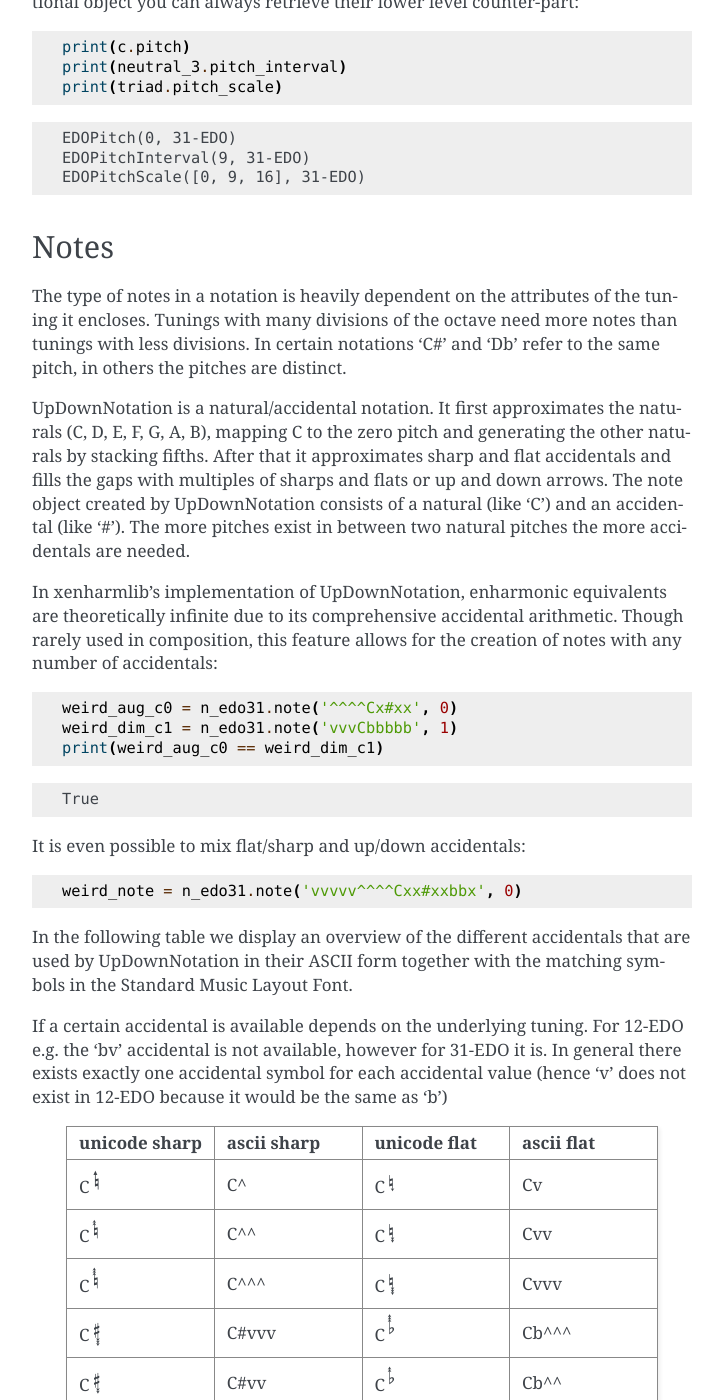
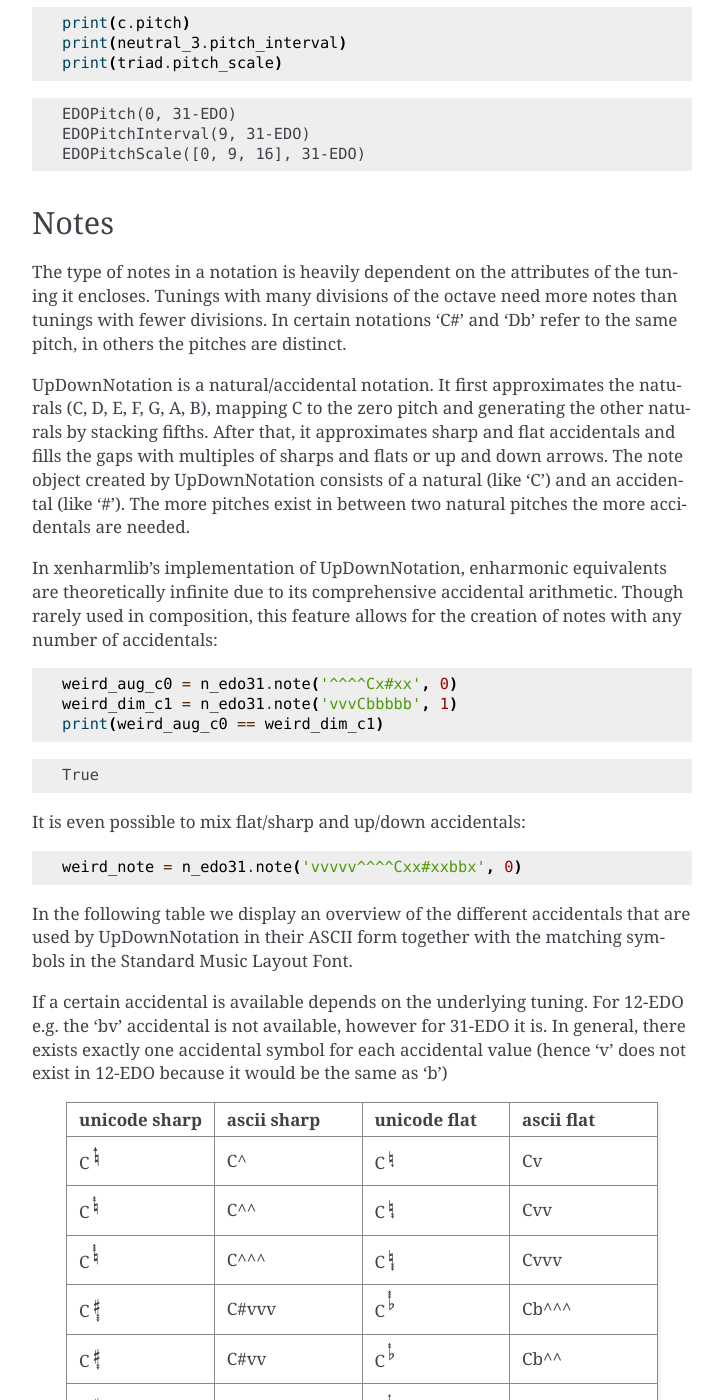
Before and after one commit to retooth2/xenharmlib, a Sphinx documentation site: the page built from doc/quickstart.rst, in a window 1280 px wide and 1400 px high, scrolled down 13438 px. Shown: the whole window, without its empty margins (388-1111 px from the left). Built offline with Sphinx 7.4.7, drawn with Linux system fonts in a browser that asks for light colours; some of the changed text lies outside the part shown.

Commit message:
chore(doc): Spelling, grammar, etc

```diff
--- a/doc/quickstart.rst
+++ b/doc/quickstart.rst
@@ -145,7 +145,7 @@ point math)
 
     17.831543876451384
 
-Speaking of math: Pitches also allow addition, subtraction and scalar
+Speaking of math: Pitches also allow addition, subtraction, and scalar
 multiplication:
 
 .. testcode::
@@ -182,9 +182,9 @@ tuning:
 
 Pitches of periodic tunings (for example the various equal temperaments)
 form pitch classes (or in mathematical terms: equivalency classes in a
-finite group). As a musician you are already familiar with this in the
-standard western notation, since pitches of the same class get assigned
-the same letter. For pitches of periodic tunings the property
+finite group). As a musician, you are already familiar with this in the
+standard Western notation, since pitches of the same class get assigned
+the same letter. For pitches of periodic tunings, the property
 :attr:`~xenharmlib.core.pitch.PeriodicPitch.pc_index` can be used to
 retrieve the pitch class, while the property
 :attr:`~xenharmlib.core.pitch.PeriodicPitch.bi_index` returns the index
@@ -253,7 +253,7 @@ Tunings also allow pitch approximations directly from frequencies
 with the :meth:`~xenharmlib.core.tunings.TuningABC.get_approx_pitch`
 method.
 
-For example if you want the pitch class that best approximates the
+For example, if you want the pitch class that best approximates the
 perfect fifth in a tuning you can do something like this:
 
 .. testcode::
@@ -327,7 +327,7 @@ function:
 
 Similar to pitches intervals are comparable and sortable, also across
 different tunings. Intervals with a smaller frequency ratio are
-considered smaller, and vice versa. For example the fifth interval of
+considered smaller, and vice versa. For example, the fifth interval of
 31-EDO is a bit smaller than the fifth interval of 12-EDO:
 
 .. testcode::
@@ -370,7 +370,7 @@ function.
 
     assert abs(fifth_d) > abs(second_d)
 
-For periodic tunings you can calculate the generator distance, which is
+For periodic tunings, you can calculate the generator distance, which is
 the minimum number of steps from one pitch to the other when iteratively
 adding a generator pitch. A typical example is the minimum distance on
 the circle of fifths. If you e.g. want to sort intervals according to
@@ -439,7 +439,7 @@ something like this:
 Pitch Scales
 ------------------------
 
-Pitch scales are sorted lists of unique pitches. Like pitches they
+Pitch scales are sorted lists of unique pitches. Like pitches, they
 can be constructed through a builder method in the tuning object.
 
 .. testcode::
@@ -512,8 +512,8 @@ tunings:
     )
     assert edo12_fifth in edo24_scale
 
-In general all the operations that are possible on single pitches are
-also possible on scales, for example you can transpose a scale the
+In general, all the operations that are possible on single pitches are
+also possible on scales, for example, you can transpose a scale the
 same way you can transpose pitches:
 
 .. testcode::
@@ -732,9 +732,9 @@ Notation can be a murky thing, especially when it comes to tunings that
 are more novel and don't come with an established cultural tradition.
 Not every notation system makes sense for every tuning. Some systems
 produce very counter-intuitive results when combined with unfitting
-tunings (for example in standard western notation 'E' and 'F' are the
+tunings (for example in standard Western notation 'E' and 'F' are the
 same note in 5-EDO). In this Quickstart we will focus on a notation
-called "up/down notation" which is a superset of the standard western
+called "up/down notation" which is a superset of the standard Western
 notation. Apart from a couple of outliers (like 5-EDO) the system works
 pretty well on a large number of periodic tunings that rely on division
 of the octave.
@@ -755,7 +755,7 @@ pitches of different tunings visible that are sometimes hard to see
 when only represented as integers.
 
 Like the tuning object on the lower level, the notation object provides
-us with builder methods to create notes, intervals and scales.
+us with builder methods to create notes, intervals, and scales.
 
 Individual notes can be created by using the note method which expects
 a pitch class symbol and the base interval index (the octave number in
@@ -790,9 +790,9 @@ Please note that other notations might use different builder arguments
 to create these objects, however the above combination are the most
 common practice.
 
-All notational objects are bound to their lower level equivalent.
+All notational objects are bound to their lower-level equivalent.
 Given a notational object you can always retrieve their lower level
-counter-part:
+counterpart:
 
 .. testcode::
 
@@ -811,13 +811,13 @@ Notes
 
 The type of notes in a notation is heavily dependent on the attributes
 of the tuning it encloses. Tunings with many divisions of the octave
-need more notes than tunings with less divisions. In certain notations
+need more notes than tunings with fewer divisions. In certain notations
 'C#' and 'Db' refer to the same pitch, in others the pitches are
 distinct.
 
 UpDownNotation is a natural/accidental notation. It first approximates
 the naturals (C, D, E, F, G, A, B), mapping C to the zero pitch and
-generating the other naturals by stacking fifths. After that it
+generating the other naturals by stacking fifths. After that, it
 approximates sharp and flat accidentals and fills the gaps with
 multiples of sharps and flats or up and down arrows. The note object
 created by UpDownNotation consists of a natural (like 'C') and an
@@ -851,7 +851,7 @@ with the matching symbols in the Standard Music Layout Font.
 
 If a certain accidental is available depends on the underlying tuning.
 For 12-EDO e.g. the 'bv' accidental is not available, however for 31-EDO
-it is. In general there exists exactly one accidental symbol for each
+it is. In general, there exists exactly one accidental symbol for each
 accidental value (hence 'v' does not exist in 12-EDO because it would be
 the same as 'b')
 
@@ -1079,7 +1079,7 @@ property and the
     0
     11
 
-The pitch class index of the note is 0, because the note refers to the
+The pitch class index of the note is 0 because the note refers to the
 pitch index 12, which has pitch class 0 (the pitch class of 'C').
 In the notation context however it is seen as a 'B' with an accidental
 and 'B' has pitch class 11. You can use this to lump notes together
@@ -1118,7 +1118,7 @@ until now.
 Let's look at the accidentals: In general they signify a deviation
 from a natural pitch, in UpDownNotation they signify a deviation
 *in steps* from the natural pitch. You are probably familiar with
-this from the traditional western system:
+this from the traditional Western system:
 
 .. testcode::
 
@@ -1174,9 +1174,9 @@ sharpness of 2. To move to the next pitch (upwards or downwards) in
     -1
 
 Sometimes you also want to examine notes in regards to their symbols.
-For this purpose natural/accidental notations like UpDownNotation have
+For this purpose, natural/accidental notations like UpDownNotation have
 three properties: One for the pitch class symbol, one for the natural
-class symbol and one for the accidental:
+class symbol, and one for the accidental:
 
 .. testcode::
 
@@ -1191,7 +1191,7 @@ class symbol and one for the accidental:
     ^#
 
 Naturals have their own index system that is closely related
-to the 'roman numeral system' but starting from 0 instead of 1.
+to the 'Roman numeral system' but starting from 0 instead of 1.
 In western piano terms: The natural index of a note is the number
 of successive *white* key presses from the first natural to the
 note while ignoring the accidental of the note:
@@ -1238,11 +1238,11 @@ of natural indices: An augmented *ninth* is only an augmented
 Note Intervals
 -----------------------------------
 
-Today's common western interval notation is shaped by pretty old ideas
+Today's common Western interval notation is shaped by pretty old ideas
 and has been handed down as a tradition for centuries without impactful
 revisitation from a modern eye. Even though every new generation of
 musicians struggles to understand the minute differences of perfect and
-imperfect intervals the system is so deeply ingrained in western
+imperfect intervals the system is so deeply ingrained in Western
 harmonic analysis and composition that it is likely to stay for the
 foreseeable future.
 
@@ -1271,7 +1271,7 @@ appropriate shorthand interval name:
     ('A', 5)
 
 
-As an alternative to the notation builder method you can also use the
+As an alternative to the notation builder method, you can also use the
 interval method of the Note object:
 
 .. testcode::
@@ -1320,7 +1320,7 @@ Note intervals are comparable and sortable by their frequency ratio:
 
     assert P5_31 < P5_12
 
-Interval sortability can come in handy, for example if you want to sort
+Interval sortability can come in handy, for example, if you want to sort
 different EDOs according to the width of their fifth:
 
 .. testcode::
@@ -1434,7 +1433,7 @@ a subsection below. But first, let's create our first note scale:
 In terms of list operations note scales provide the same functionality
 as pitch scales. Single notes and slices can be retrieved as if the
 scale object was a python builtin list. The in operator works likewise
-both with pitches, pitch intervals, notes and note intervals.
+both with pitches, pitch intervals, notes, and note intervals.
 
 .. testcode::
 
@@ -1451,7 +1450,7 @@ both with pitches, pitch intervals, notes and note intervals.
     UpDownNote(Eb, 0, 12-EDO)
     UpDownNoteScale([C0, Eb0, G0], 12-EDO)
 
-Scale comparisons work on the basis of note frequencies, so using the
+Scale comparisons work based on note frequencies, so using the
 equal sign will ignore enharmonic notation differences:
 
 .. testcode::
@@ -1475,7 +1474,7 @@ method:
     assert Cm.is_notated_same(Cm)
     assert not Cm.is_notated_same(Cm_weird)
 
-You may be familiar with the method from the Note section. In fact a
+You may be familiar with the method from the Note section. In fact, a
 lot of operations on single notes work on scales as well. This is
 especially powerful when you want to transpose scales:
 
@@ -1708,9 +1707,9 @@ we want them to be considered equal.
 
 Xenharmlib defines the uniqueness restriction of the scale as "unique in
 *pitch*", meaning that no two notes :code:`e_flat` and :code:`d_sharp` with
-:code:`e_flat == d_sharp` can exist in the scale at the same time. However
+:code:`e_flat == d_sharp` can exist in the scale at the same time. However,
 it provides special variants for some set operations that honor notational
-difference (More on that later).
+differences (More on that later).
 
 The reason for choosing the :code:`==` equivalency as the base for the
 uniqueness property is to provide consistency with the underlying pitch
@@ -1738,7 +1737,7 @@ scale object:
     ]
     assert pitch_intervals == pitch_union.to_pitch_intervals()
 
-This choice also allows to implement the scale's :code:`==` operator
+This choice also allows implementing the scale's :code:`==` operator
 as a consistent logical extension of the note's :code:`==` operator,
 creating a closed set algebra for scales under :code:`==` with all
 basic set operations. Think of it this way: Notes are variable names
@@ -1860,7 +1859,7 @@ These more stricter variants of the set operations are called:
     diff_a_b = scale_a.note_difference(scale_b)
     assert len(diff_a_b) == 2
 
-In combination with the :code:`ignore_bi_index` flag we can for
+In combination with the :code:`ignore_bi_index` flag, we can for
 example build a function that returns the pitch class symbols of
 the common notes of two scales while being aware of the key:
 
@@ -1929,7 +1928,7 @@ Linux and Windows using the :func:`~xenharmlib.play.play` function:
    </audio>
 
 The play function generally accepts every playable object (which are:
-frequencies, pitches, notes, lists of the aforementioned and scales)
+frequencies, pitches, notes, lists of the aforementioned, and scales)
 You can also change the duration a pitch is played and play scales
 as a chord:
 
```
Also changed, not shown: other parts of doc/quickstart.rst (+39 -40 lines), doc/index.rst (+15 -15 lines).
